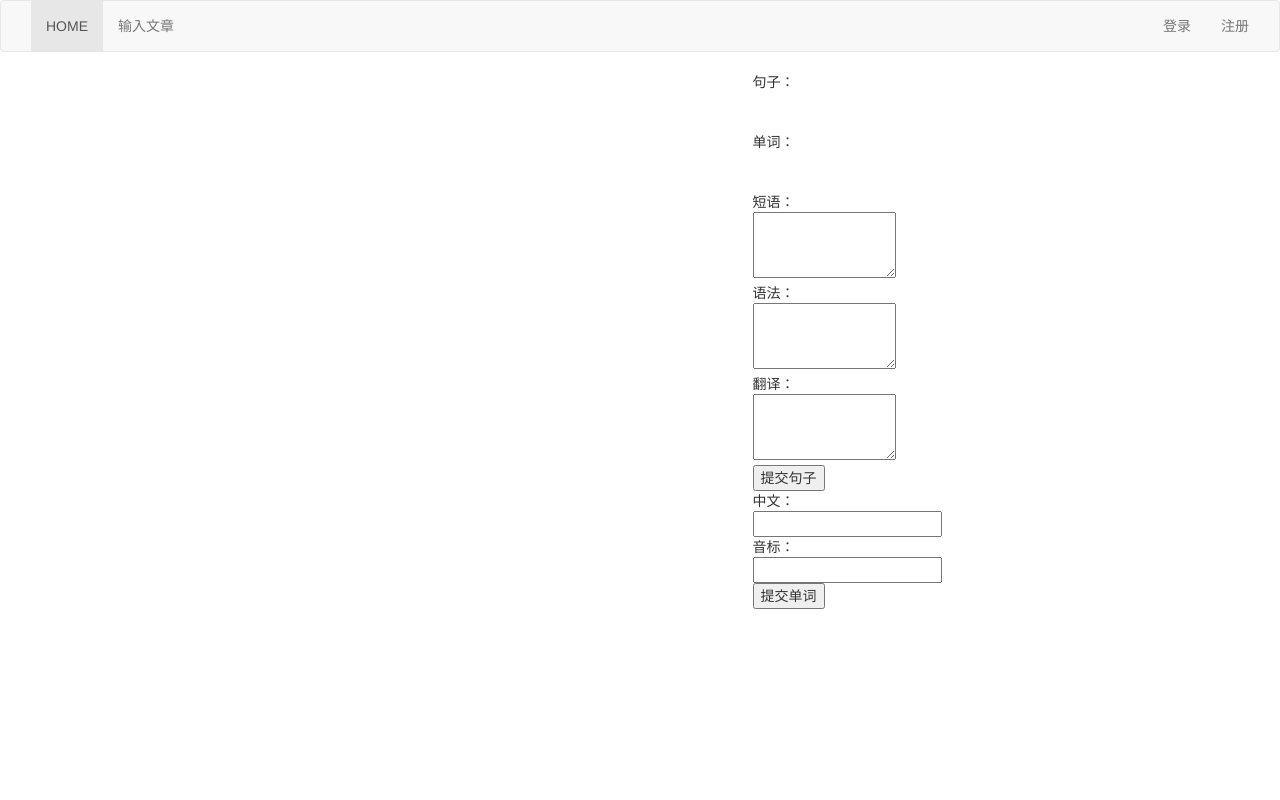
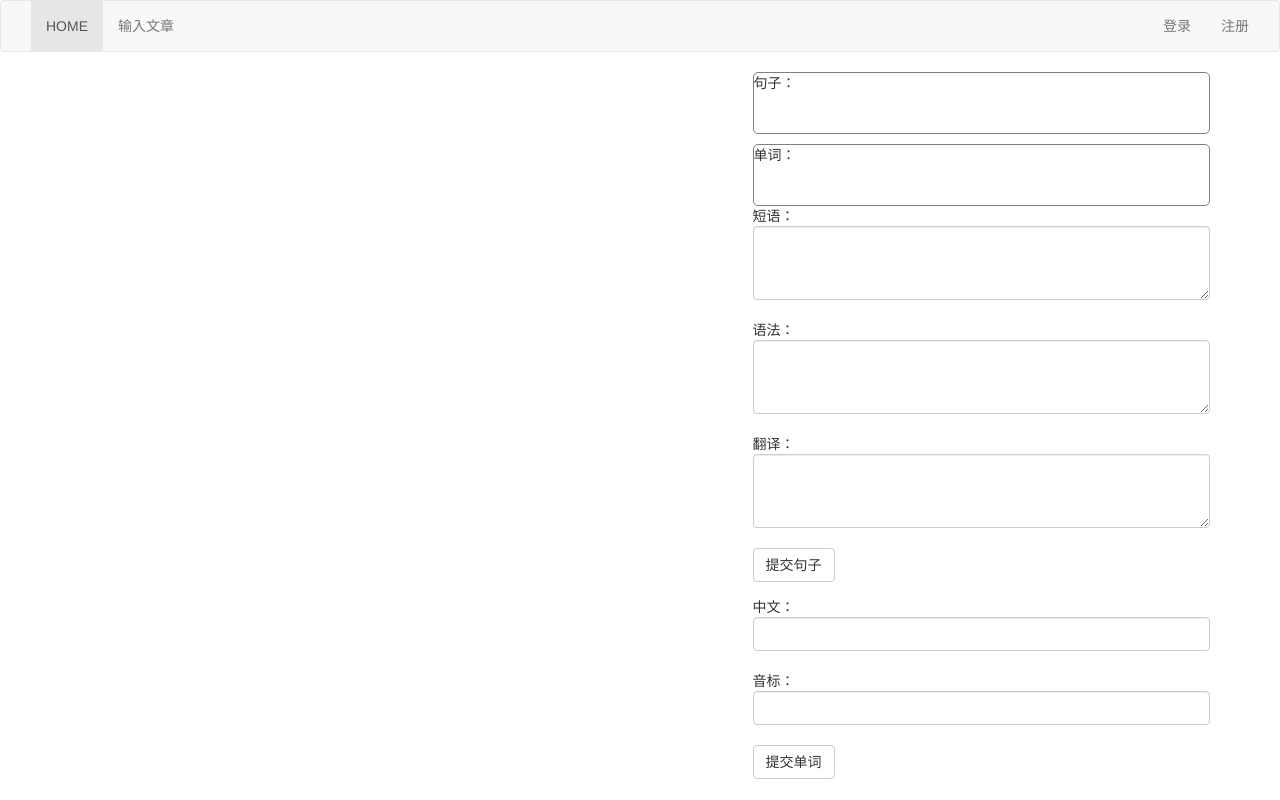
Before and after one commit to vanshin/reading, a Flask app: page / in a window 1280 px wide. Run offline with Flask 2, Linux system fonts and the light colour scheme; data that the repository does not hold is empty; some libraries are stand-ins or nearby versions.

Commit message:
更新部分API，前端等

```diff
--- a/app/auth/views.py
+++ b/app/auth/views.py
@@ -15,7 +15,6 @@ def login():
     form = LoginForm()
     if form.validate_on_submit():
         user = User.query.filter_by(username=form.username.data).first()
-        print user.username
         if user is not None and user.verify_password(form.password.data):
             login_user(user)
             return redirect(url_for('main.index'))
--- a/app/main/views.py
+++ b/app/main/views.py
@@ -33,15 +33,17 @@ def get_reading_list(id):
     readings = User.query.get_or_404(id).readings
     if readings:
         output(to_json=False)
-    print readings
-    reading_order = list({x.reading_order for x in readings})
-    reading_name = [x.reading_name for x in readings]
-    print reading_name
-    print reading_order
-    data = {
-        "reading_order": reading_order,
-        "reading_name": reading_name
-    }
+
+    order_set = {x.reading_order for x in readings}
+    data = {}
+
+    for order in order_set:
+        name_dict = {}
+        for x in Reading.query.filter_by(reading_order=order).all():
+            name_dict[x.id] = x.reading_name
+        data[order] = name_dict
+
+    # data = {x:y for x in order_list for y in name_list}
     return output(data=data, to_json=False)
 
 @main.route('/reading', methods=['POST'])
--- a/app/static/style.css
+++ b/app/static/style.css
@@ -1,20 +1,21 @@
-.post1 {
-    word-wrap: break-word;
-    word-break: break-all;
-
+span:hover {
+    background-color: #CDC9C9;
+    border-radius: 9px;
 }
 
-.test {
-    color: red;
+.selectedSentence {
+    border: 1px;
+    border-color: gray;
+    border-style: solid;
+    border-radius: 5px;
 }
 
-.reading_content {
-
-    margin: 10px 4px 10px 4px;
-    /*background-color: #CDC9C9; */
-}
-span:hover {
-    background-color: #CDC9C9;
+#selectedWord {
+    margin-top: 10px;
+    border: 1px;
+    border-color: gray;
+    border-style: solid;
+    border-radius: 5px;
 }
 
 #regi {
--- a/app/templates/base.html
+++ b/app/templates/base.html
@@ -1,5 +1,11 @@
 {% extends "bootstrap/base.html" %}
 {% block title %}  {% endblock %}
+
+{% block head %}
+{{ super() }}
+<!--<link rel="shortcut icon" href="{{ url_for('static', filename='note.png') }}" type="image/x-icon">-->
+<link rel="icon" href="{{ url_for('static', filename='note.png') }}" type="image/x-icon">
+{% endblock %}
 
 {% block styles %}
 <link rel="stylesheet" type="text/css" href="../static/style.css">
--- a/app/templates/index.html
+++ b/app/templates/index.html
@@ -1,13 +1,12 @@
 {% extends 'base.html' %}
 {% import 'bootstrap/wtf.html' as wtf %}
-{% block title %} index {% endblock %}
+{% block title %} 首页 {% endblock %}
 
 
 
 {% block sidebar %}
 <div id="sidebar" class="col-md-2">
     <div id="order_div">
-
     </div>
 
 
@@ -46,28 +45,28 @@
         </div>
     </div>
     <div class="sentenceForm">
-        <form>
+        <form class="form-group">
             短语：</br>
-            <textarea rows="3" cols="15" name="phrase" id="phrase" val=""></textarea>
+            <textarea rows="3" cols="15" name="phrase" id="phrase" class="form-control" value=""></textarea>
             <br>
             语法：</br>
-            <textarea rows="3" cols="15" name="grammar" id="grammar" val=""></textarea>
+            <textarea rows="3" cols="15" name="grammar" id="grammar" class="form-control" value=""></textarea>
             <br>
             翻译：</br>
-            <textarea rows="3" cols="15" name="translation" id="translation" val=""></textarea>
+            <textarea rows="3" cols="15" name="translation" id="translation" class="form-control" value=""></textarea>
             <br>
-            <input type="button" value="提交句子" id="submit">
+            <input type="button" value="提交句子" id="submit" class="btn btn-default">
         </form>
     </div>
     <div class="wordForm">
         <form>
             中文：</br>
-            <input type="text" name="Chinese" id="Chinese" val="">
+            <input type="text" name="Chinese" id="Chinese" class="form-control" val="">
             <br>
             音标：</br>
-            <input type="text" name="Phonogram" id="Phonogram" val="">
+            <input type="text" name="Phonogram" id="Phonogram" class="form-control" val="">
             <br>
-            <input type="button" value="提交单词" id="submitword">
+            <input type="button" value="提交单词" id="submitword" class="btn btn-default">
         </form>
     </div>
 
--- a/manage.py
+++ b/manage.py
@@ -2,7 +2,7 @@
 from app import create_app, db
 from flask_script import Manager, Shell
 from flask_migrate import Migrate, MigrateCommand
-from app.models import Reading, Sentence, Word, Word_Note, Sentence_Note
+from app.models import Reading, Sentence, Word, Word_Note, Sentence_Note, User
 
 import sys
 reload(sys)
@@ -14,7 +14,7 @@ migrate = Migrate(app, db)
 def make_shell_context():
     """ 设置上下文 """
     return dict(db=db, app=app, Sentence=Sentence,
-                Reading=Reading, Word=Word,
+                Reading=Reading, Word=Word, User=User,
                 Word_Note=Word_Note, Sentence_Note=Sentence_Note)
 manager.add_command("shell", Shell(make_context=make_shell_context))
 manager.add_command('db', MigrateCommand)
```
Also changed, not shown: app/static/javascript.js (+28 -29 lines), app/templates/input.html (+4 -4 lines), app/static/note.png (added), 2 other files.
